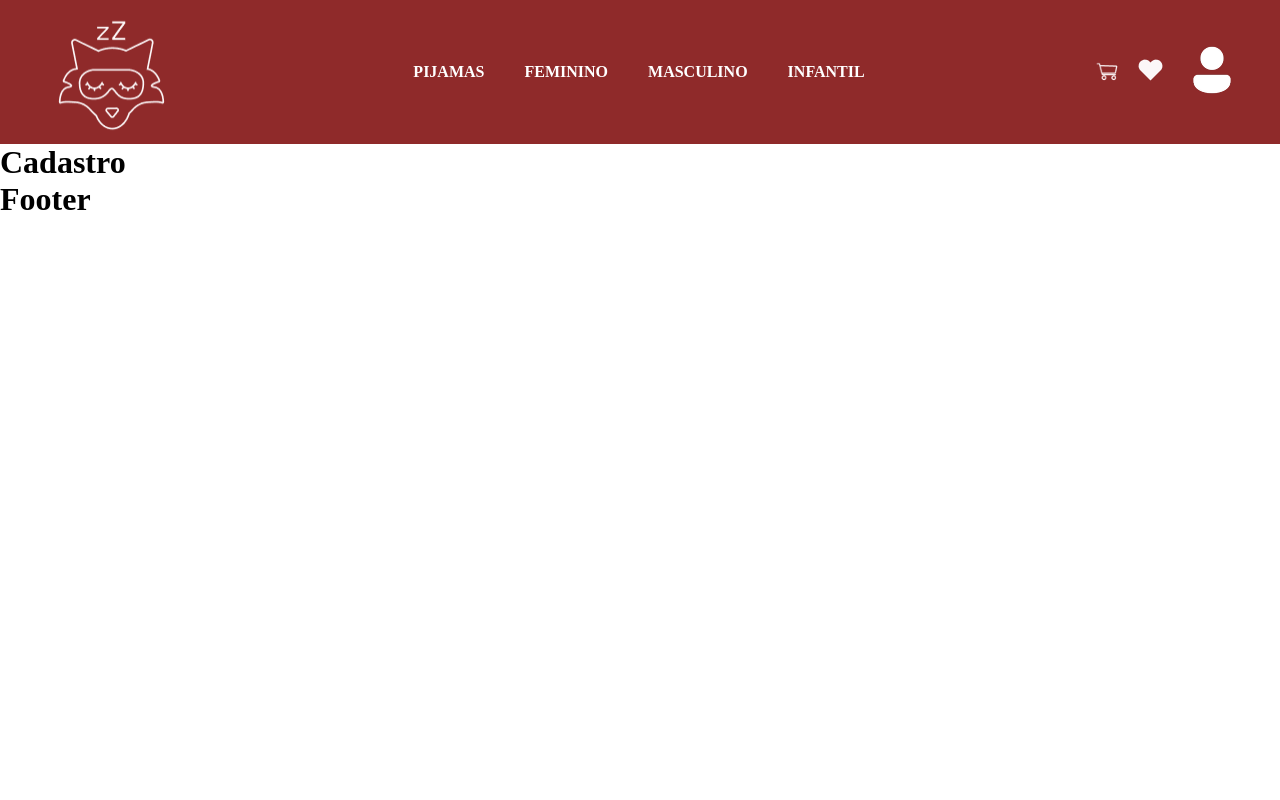
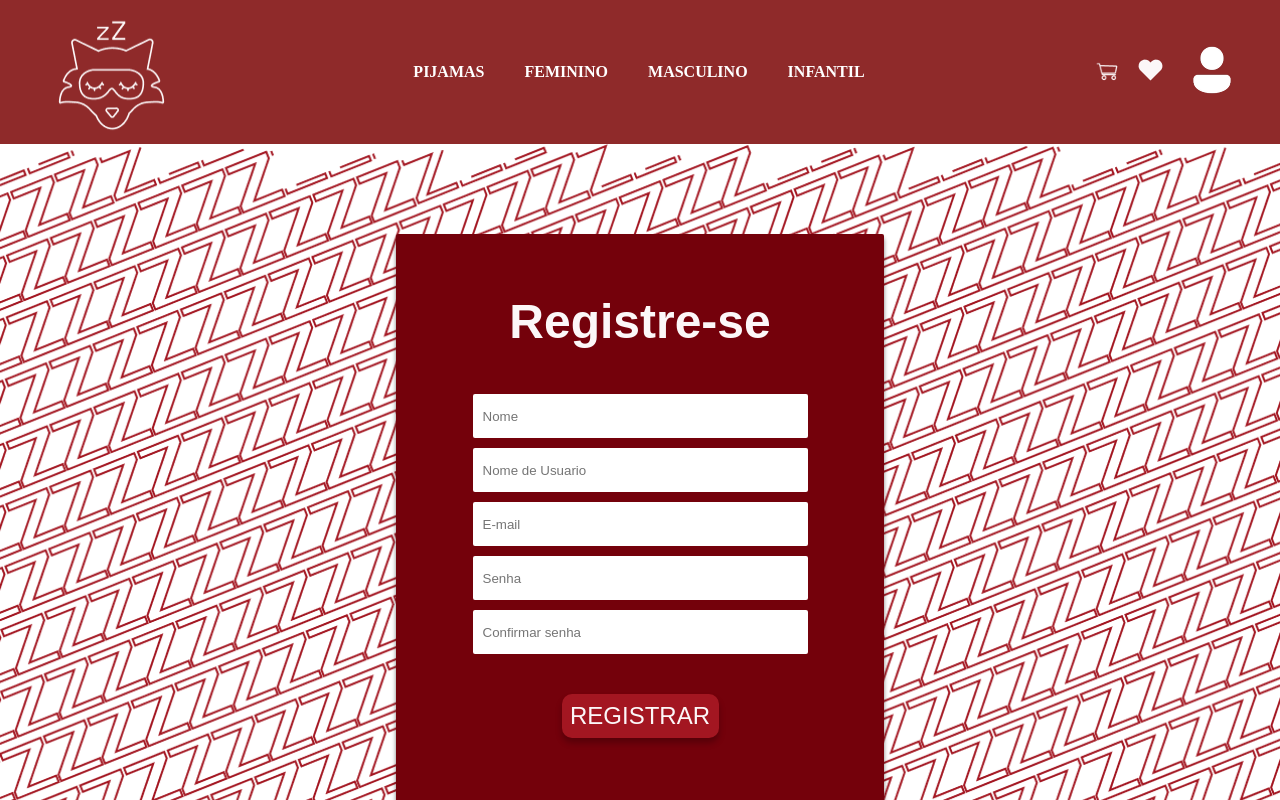
Before and after one commit to lucasilvr/Projeto-Final-INJunior, a React (Vite) app in the folder Projeto-Final/: page /cadastro in a window 1280 px wide. Shown: the top 800 px of the page. Built offline with nearby package versions, Linux system fonts and the light colour scheme; the HTML template or start-up script is replaced by a standard one.

Commit message:
feat: pagina de login, feedback e cadastro

```diff
--- a/Projeto-Final/src/Type/Feedback.ts
+++ b/Projeto-Final/src/Type/Feedback.ts
@@ -1,5 +1,5 @@
 export interface Feedback {
-  nome: string;
-  descricao: string;
-  estrelas: number;
+  name: string;
+  description: string;
+  rating: number;
 }
--- a/Projeto-Final/src/pages/Cadastro/index.tsx
+++ b/Projeto-Final/src/pages/Cadastro/index.tsx
@@ -1,9 +1,131 @@
-import './styles.module.css'
+import { useForm } from "react-hook-form";
+import styles from "./styles.module.css";
+import { zodResolver } from "@hookform/resolvers/zod";
+import axios from "axios";
+import { useState } from "react";
+import {
+  createUserSchema,
+  type createUser,
+} from "../../schemas/createUserSchema";
 
-export default function Cadastro(){
-    return(
-        <>
-            <h1>Cadastro</h1>
-        </>
-    )
+export default function Cadastro() {
+  const [modalAberto, setModalAberto] = useState(false);
+  const {
+    register,
+    handleSubmit,
+    reset,
+    formState: { errors, isSubmitting },
+    setError,
+  } = useForm<createUser>({
+    resolver: zodResolver(createUserSchema),
+  });
+
+  async function createUser(data: createUser) {
+    try {
+      const response = await axios.post("http://localhost:3333/users", data);
+      console.log("Resposta do servidor:", response.data);
+      reset();
+      setModalAberto(true);
+    } catch (error) {
+      let errorMessage = "Erro ao criar usuário";
+      if (axios.isAxiosError(error) && error.response) {
+        errorMessage = error.response.data.message || errorMessage;
+      }
+
+      setError("root", { message: errorMessage });
+    }
+  }
+  return (
+    <>
+      <div className={styles.background}>
+        <form
+          onSubmit={handleSubmit(createUser)}
+          className={styles.cardContainer}
+        >
+          <h1>Registre-se</h1>
+
+          <div className={styles.inputs}>
+            <div className={styles.inputGroup}>
+              <input type="text" placeholder="Nome" {...register("name")} />
+              {errors.name && (
+                <span className={styles.errorMessage}>
+                  {errors.name.message}
+                </span>
+              )}
+            </div>
+
+            <div className={styles.inputGroup}>
+              <input
+                type="text"
+                placeholder="Nome de Usuario"
+                {...register("username")}
+              />
+              {errors.username && (
+                <span className={styles.errorMessage}>
+                  {errors.username.message}
+                </span>
+              )}
+            </div>
+
+            <div className={styles.inputGroup}>
+              <input type="email" placeholder="E-mail" {...register("email")} />
+              {errors.email && (
+                <span className={styles.errorMessage}>
+                  {errors.email.message}
+                </span>
+              )}
+            </div>
+
+            <div className={styles.inputGroup}>
+              <input
+                type="password"
+                placeholder="Senha"
+                {...register("password")}
+              />
+              {errors.password && (
+                <span className={styles.errorMessage}>
+                  {errors.password.message}
+                </span>
+              )}
+            </div>
+
+            <div className={styles.inputGroup}>
+              <input
+                type="password"
+                placeholder="Confirmar senha"
+                {...register("confirmPassword")}
+              />
+              {errors.confirmPassword && (
+                <span className={styles.errorMessage}>
+                  {errors.confirmPassword.message}
+                </span>
+              )}
+            </div>
+          </div>
+
+          <button
+            type="submit"
+            className={styles.btnRegister}
+            disabled={isSubmitting}
+          >
+            {isSubmitting ? "Carregando..." : "REGISTRAR"}
+          </button>
+
+          {errors.root && (
+            <span className={styles.errorMessage}>{errors.root.message}</span>
+          )}
+        </form>
+      </div>
+
+      {modalAberto && (
+        <div className={styles.modal}>
+          <div className={styles.modalContent}>
+            <h2>Cadastro Realizado!</h2>
+            <p>Seu registro foi concluído com sucesso.</p>
+            <button onClick={() => setModalAberto(false)}>Fechar</button>
+          </div>
+        </div>
+      )}
+    </>
+  );
 }
--- a/Projeto-Final/src/pages/Cadastro/styles.module.css
+++ b/Projeto-Final/src/pages/Cadastro/styles.module.css
@@ -0,0 +1,119 @@
+* {
+  margin: 0;
+  padding: 0;
+  box-sizing: border-box;
+}
+
+.background {
+  background-image: url("../../assets/background-red.png");
+  background-size: cover;
+  background-position: center;
+  background-repeat: no-repeat;
+  min-height: 100vh;
+  display: flex;
+  align-items: center;
+  justify-content: center;
+  font-family: sans-serif;
+}
+
+.cardContainer {
+  width: 488px;
+  min-height: 620px;
+  background-color: #74010b;
+  border-radius: 2px;
+  box-shadow: 0px 4px 4px 0px #00000080;
+  text-align: center;
+  padding: 0 20px 40px 20px;
+}
+
+.cardContainer h1 {
+  color: #fcf7f8;
+  margin-top: 60px;
+  font-size: 48px;
+}
+
+.inputs {
+  margin-top: 45px;
+  display: flex;
+  flex-direction: column;
+  align-items: center;
+  gap: 10px;
+}
+
+.inputGroup {
+  width: 335px;
+  display: flex;
+  flex-direction: column;
+}
+
+.inputs input {
+  height: 44px;
+  border: none;
+  border-radius: 2px;
+  padding-left: 10px;
+  width: 100%;
+  margin: 0;
+}
+
+.errorMessage {
+  color: #ffcdd2;
+  font-size: 14px;
+  margin-top: 5px;
+  display: block;
+  text-align: center;
+}
+
+.btnRegister {
+  background-color: #a31621;
+  color: #fcf7f8;
+  width: 157px;
+  height: 44px;
+  border-radius: 10px;
+  border: none;
+  box-shadow: 0px 5px 6px 0px #00000040;
+  font-size: 24px;
+  margin-top: 40px;
+  cursor: pointer;
+  transition: background-color 0.2s;
+}
+
+.btnRegister:disabled {
+  cursor: not-allowed;
+}
+
+.modal {
+  position: fixed;
+  inset: 0;
+  background-color: rgba(0, 0, 0, 0.7);
+  display: flex;
+  justify-content: center;
+  align-items: center;
+  z-index: 1000;
+}
+
+.modalContent {
+  background-color: white;
+  padding: 30px 40px;
+  border-radius: 8px;
+  text-align: center;
+  color: #333;
+  box-shadow: 0 5px 15px rgba(0, 0, 0, 0.3);
+}
+
+.modalContent h2 {
+  color: #74010b;
+  margin-top: 0;
+  margin-bottom: 10px;
+  font-size: 28px;
+}
+
+.modalContent button {
+  margin-top: 20px;
+  padding: 10px 25px;
+  border: none;
+  background-color: #74010b;
+  color: white;
+  border-radius: 4px;
+  cursor: pointer;
+  font-size: 16px;
+}
--- a/Projeto-Final/src/pages/Favoritos/index.tsx
+++ b/Projeto-Final/src/pages/Favoritos/index.tsx
@@ -1,9 +1,20 @@
-import './styles.module.css'
+import { Link } from 'react-router-dom';
+import styles from './styles.module.css';
+import cart from '../../assets/cart.png';
+import favorite from '../../assets/favorite.png';
 
-export default function Favoritos(){
-    return(
-        <>
-            <h1>Favoritos</h1>
-        </>
-    )
+export default function favoriteoritos() {
+    return (
+        <div className={styles.background}>
+            <div className={styles.icons}>
+                <Link to="/cart">
+                    <img src={cart} />
+                </Link>
+
+                <Link to="/favoritos">
+                    <img src={favorite} />
+                </Link>
+            </div>
+        </div>
+    );
 }
--- a/Projeto-Final/src/pages/Favoritos/styles.module.css
+++ b/Projeto-Final/src/pages/Favoritos/styles.module.css
@@ -0,0 +1,10 @@
+.background {
+    background-color: #FCF7F8;
+    width: auto;
+    height: 178px;
+}
+
+.icons {
+    padding-top: 80px;
+    padding-left: 40px;
+}
--- a/Projeto-Final/src/pages/Feedback/styles.module.css
+++ b/Projeto-Final/src/pages/Feedback/styles.module.css
@@ -101,11 +101,6 @@
   cursor: pointer;
   transition: background-color 0.2s;
 }
-
-.button:hover {
-  background-color: #c02a2a;
-}
-
 .modal {
   position: fixed;
   inset: 0;
--- /dev/null
+++ b/Projeto-Final/src/schemas/createUserSchema.ts
@@ -0,0 +1,33 @@
+import { z } from "zod";
+
+export const createUserSchema = z.object({
+  name: z.string()
+    .nonempty('O nome é obrigatório')
+    .refine(value => /^[^\d]+$/.test(value), {
+      message: 'O nome não pode conter números'
+    }),
+  username: z.string()
+    .nonempty('O nome de usuário é obrigatório')
+    .refine(value => !/\s/.test(value), {
+      message: 'O nome de usuário não pode conter espaços'
+    })
+    .refine(value => /^[a-zA-Z0-9_.-]+$/.test(value), {
+      message: 'O nome de usuário não pode conter acentos ou caracteres especiais'
+    }),
+  email: z.string()
+    .nonempty('O e-mail é obrigatório')
+    .email('Formato de e-mail inválido'),
+  password: z.string()
+    .min(6, 'A senha deve ter no mínimo 6 caracteres')
+    .refine(value => !/\s/.test(value), {
+      message: 'A senha não pode conter espaços'
+    }),
+
+  confirmPassword: z.string()
+    .nonempty('A confirmação de senha é obrigatória')
+}).refine(data => data.password === data.confirmPassword, {
+  message: 'As senhas não coincidem',
+  path: ['confirmPassword']
+});
+
+export type createUser = z.infer<typeof createUserSchema>;
--- a/Projeto-Final/src/schemas/userSchema.ts
+++ b/Projeto-Final/src/schemas/userSchema.ts
@@ -1,24 +1,25 @@
 import { z } from "zod";
 
 export const userSchema = z.object({
-  userOrEmail: z
+  identifier: z
     .string()
     .nonempty("O Email ou Usuário não pode ser vazio")
     .refine(
       (value) => {
         if (value.includes('@')) {
-          return z.string().email().safeParse(value).success;
+          return z.string().email("Formato de e-mail inválido").safeParse(value).success;
         }
-        return !/\s/.test(value);
+        return /^[a-zA-Z0-9_.-]+$/.test(value);
       },
       {
-        message: "Formato inválido. Digite um e-mail ou um nome de usuário.",
+        message: "Formato invalido, use um e-mail ou um usuário sem espaços e acentos",
       }
     ),
   password: z
     .string()
     .nonempty("A senha não pode ser vazia")
-    .min(6, "A senha deve ter no mínimo 6 caracteres"),
+    .min(6, "A senha deve ter no mínimo 6 caracteres")
+    .regex(/^\S+$/, "A senha não pode conter espaços"),
 });
 
 export type UserFormData = z.infer<typeof userSchema>;
--- a/Projeto-Final/src/services/authService.ts
+++ /dev/null
@@ -1,22 +0,0 @@
-import axios from 'axios';
-import type { UserFormData } from '../schemas/userSchema';
-
-const apiClient = axios.create({
-  baseURL: 'http://localhost:3333',
-});
-
-async function login(data: UserFormData) {
-  try {
-    const response = await apiClient.post('/login', data);
-    return response.data;
-  } catch (error) {
-    if (axios.isAxiosError(error) && error.response) {
-      throw new Error(error.response.data.message || 'Erro desconhecido no servidor.');
-    }
-    throw new Error('Não foi possível conectar ao servidor.');
-  }
-}
-
-export const authService = {
-  login,
-};
```
Also changed, not shown: Projeto-Final/src/pages/Feedback/index.tsx (+15 -15 lines), Projeto-Final/src/pages/Login/index.tsx (+30 -8 lines), Projeto-Final/src/assets/cart.png (added), Projeto-Final/src/assets/favorite.png (added).
